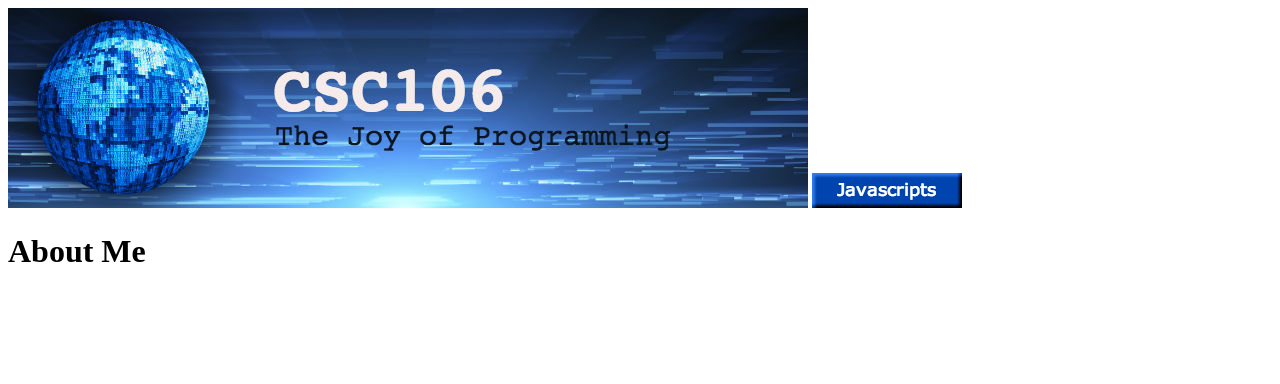
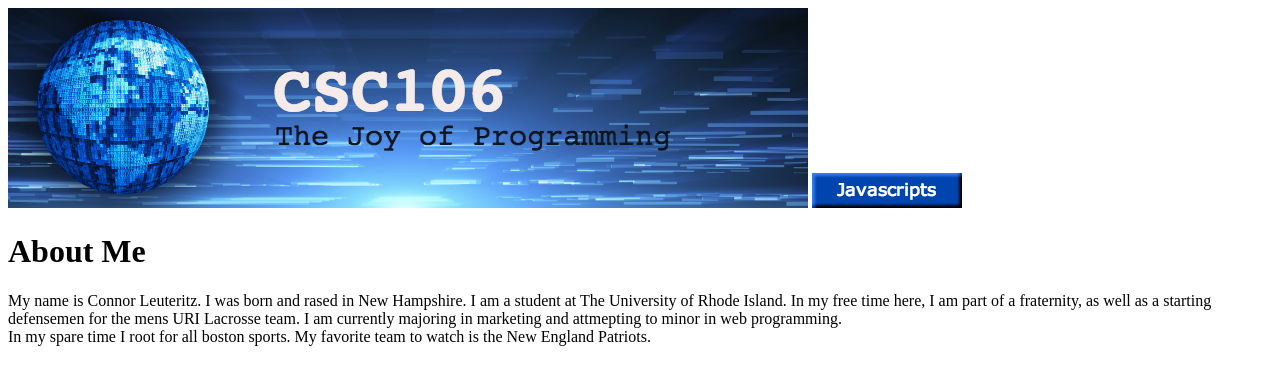
Before and after one commit to cleuteritz/cleuteritz.github.io, a plain HTML site: page aboutme.html in a window 1280 px wide. Drawn offline with Linux system fonts and the light colour scheme.

Commit message:
Update aboutme.html

```diff
--- a/aboutme.html
+++ b/aboutme.html
@@ -8,7 +8,10 @@
       <image src="csc106_banner.jpeg">
       <image src="Home buttons.png">
         <h1><strong>About Me</strong></h1>
-
+            <p>My name is Connor Leuteritz. I was born and rased in New Hampshire. I am a student at The University of Rhode Island.
+            In my free time here, I am part of a fraternity, as well as a starting defensemen for the mens URI Lacrosse team. I am currently majoring in marketing
+            and attmepting to minor in web programming.<br>
+            In my spare time I root for all boston sports. My favorite team to watch is the New England Patriots.</p>
 
       </body>
 
```
